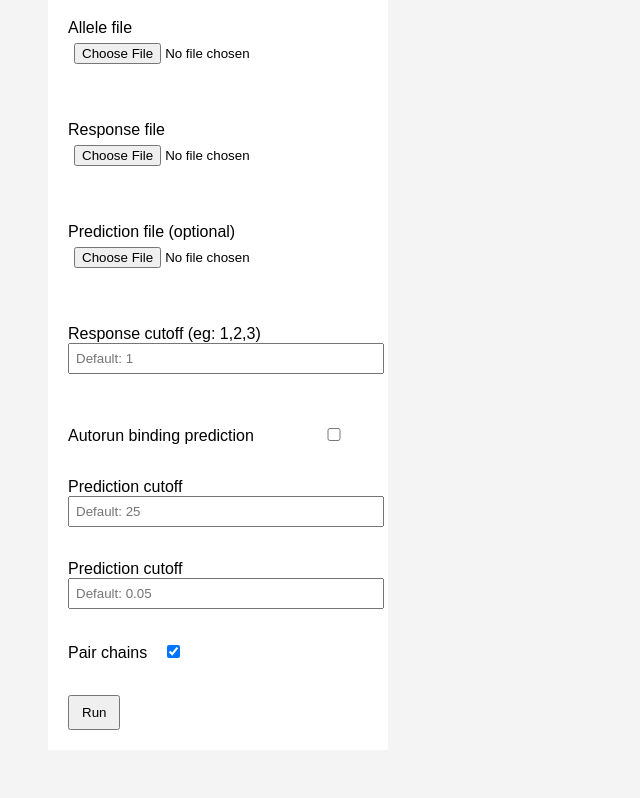
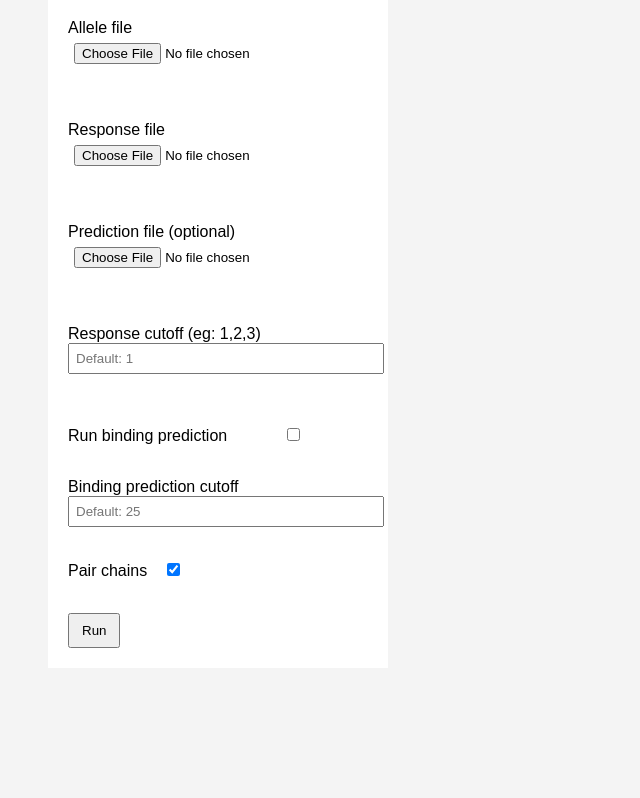
Before and after one commit to raphaeltrevizani/comborate_shared, a Flask app: page / in a window 1280 px wide. Shown: the part 299-1097 px from the top of the page, without its empty margins (0-640 px from the left). After the commit the page ends 947 px from the top, so only its background shows below. Run offline with Flask 3, Linux system fonts and the light colour scheme.

Commit message:
explanation

```diff
--- a/web/templates/index.html
+++ b/web/templates/index.html
@@ -39,20 +39,14 @@ Pair chains: automatically pair DQA/DQB and DPA/DPB chains
 	</label><br><br>
 
 	<label style="display:inline-block; white-space:nowrap;">
-		Autorun binding prediction<input type="checkbox" name="autorun_prediction"  style="margin-left:-14px;">
+	Run binding prediction<input type="checkbox" name="autorun_prediction"  style="margin-left:-14px;">
 	</label>
 	<br><br>
 
 	<label>
-	Prediction cutoff<br>
+	Binding prediction cutoff<br>
 	<input name="prediction_cutoff" placeholder="Default: 25">
 	</label><br>
-
-	<label>
-	Prediction cutoff<br>
-	<input name="pval" placeholder="Default: 0.05">
-	</label><br>
-
 
 	<label style="display:inline-block; white-space:nowrap;">
 		Pair chains<input type="checkbox" name="pair_chains" checked style="margin-left:-14px;">
```
